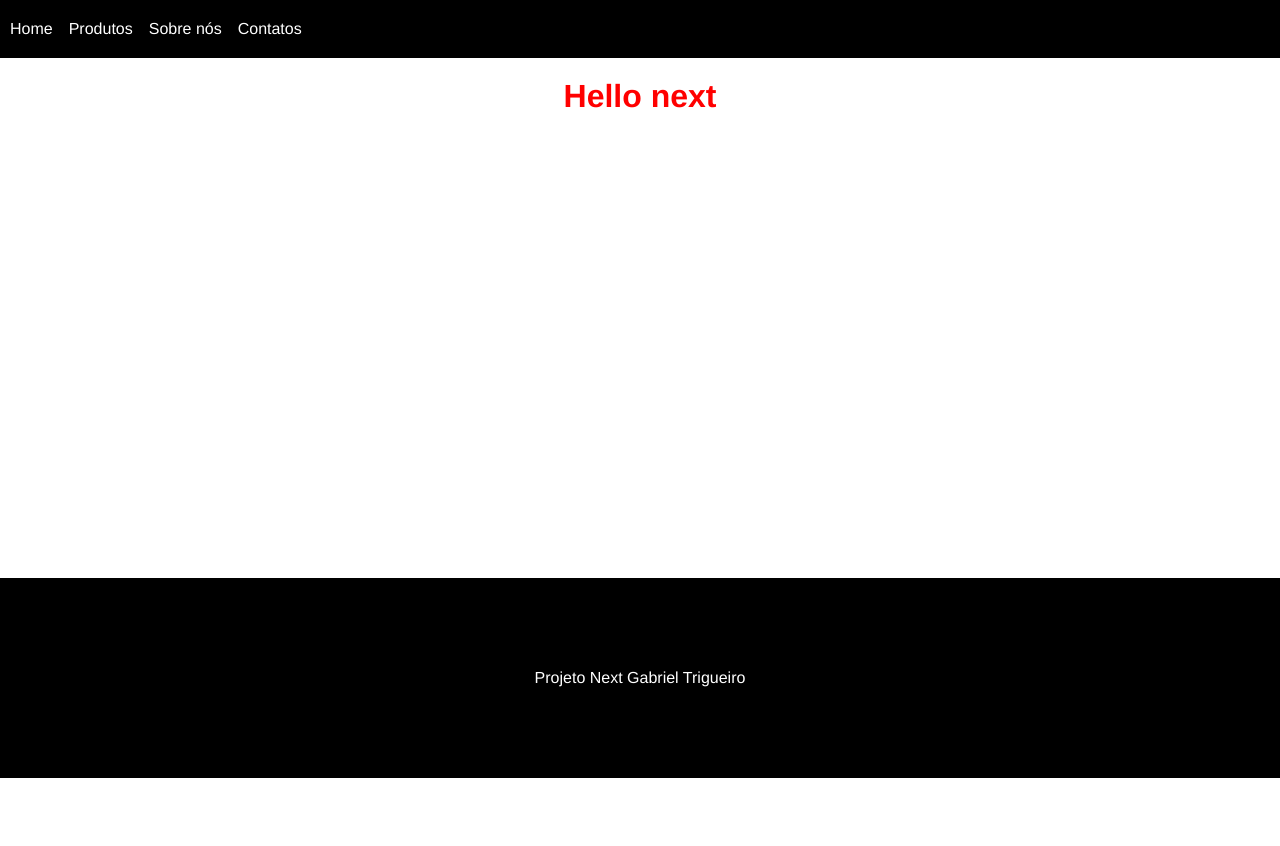
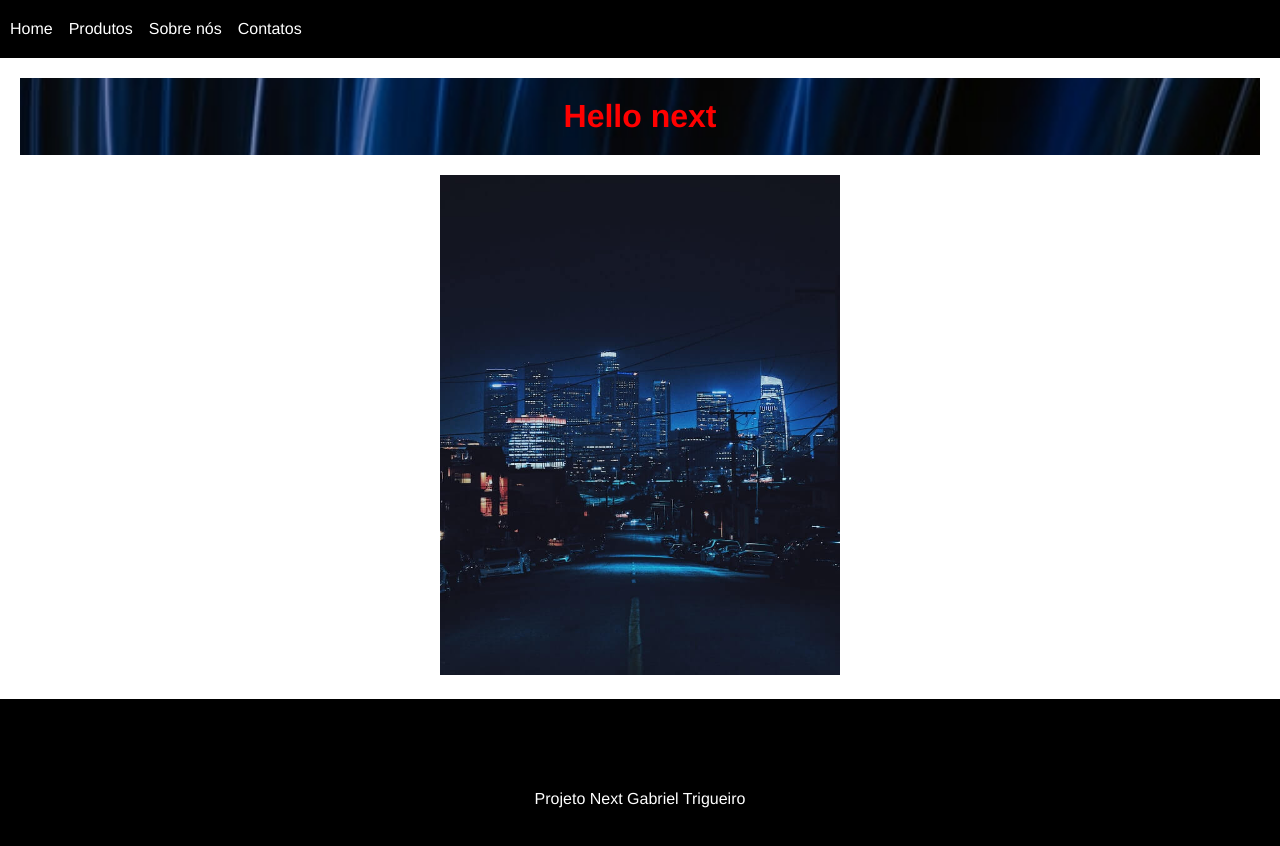
Before and after one commit to GabrielTrigueiro/hello_next, a Next.js app: page / in a window 1280 px wide. Shown: the top 846 px of the page. Before the commit the page ends 800 px from the top, so only its background shows below. Built offline with nearby package versions, Linux system fonts and the light colour scheme.

Commit message:
utilizand assets

```diff
--- a/pages/index.js
+++ b/pages/index.js
@@ -1,5 +1,6 @@
 import styles from "../styles/Home.module.css"
 import Head from "next/head"
+import Image from "next/image"
 
 export default function Home() {
   return (
@@ -11,6 +12,7 @@
       </Head>
       <div>
         <h1 className={styles.tittle}>Hello next</h1>
+        <Image src="/images/city.jpg" width={400} height={500} alt="cidade a noite"/>
       </div>
     </>
   )
--- a/styles/Home.module.css
+++ b/styles/Home.module.css
@@ -1,3 +1,8 @@
 .tittle {
   color: red;
+  background-image: url('/images/pattern.jpg');
+  background-size: cover;
+  background-position: center;
+  padding: 20px;
+  margin-bottom: 20px;
 }
```
Also changed, not shown: public/images/city.jpg (added), public/images/pattern.jpg (added).
